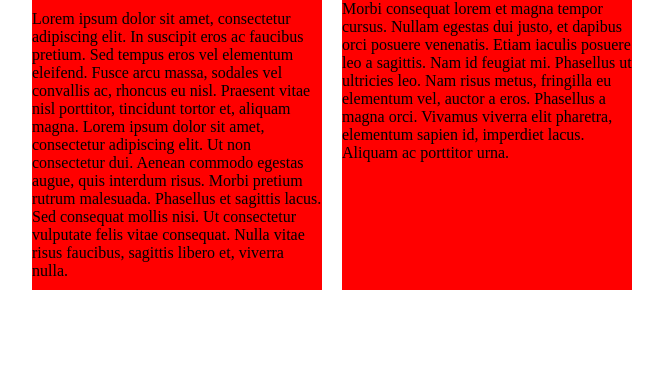
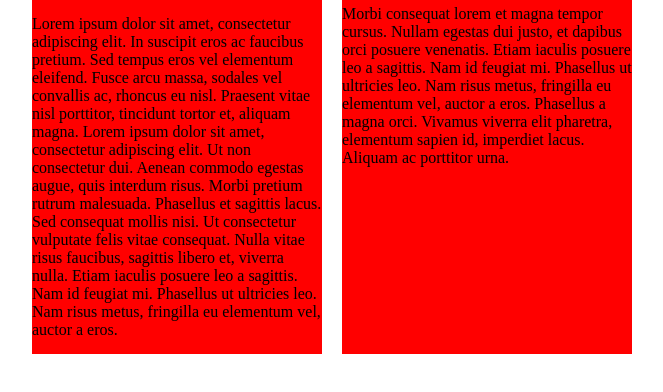
Before and after one commit to agenceepsilon/jquery-equalizr, a website: page index.html in a window 1280 px wide. Shown: the whole page, without its empty margins (308-971 px from the left). Drawn offline with nearby package versions, Linux system fonts and the light colour scheme.

Commit message:
Better variables names

```diff
--- a/index.html
+++ b/index.html
@@ -30,25 +30,27 @@
             width: 290px;
             float: left;
         }
-        .col:first-child {
-            margin-right: 20px;
+        .col + .col {
+            margin-left: 20px;
         }
     </style>
 </head>
 <body>
 <div class="wrapper">
     <div class="row clearfix">
-        <div class="col" style="padding: 10px 0;">
+        <div class="col" style="padding: 15px 0;">
             <div class="module">
                 Lorem ipsum dolor sit amet, consectetur adipiscing elit. In suscipit eros ac faucibus pretium. Sed
                 tempus eros vel elementum eleifend. Fusce arcu massa, sodales vel convallis ac, rhoncus eu nisl.
                 Praesent vitae nisl porttitor, tincidunt tortor et, aliquam magna. Lorem ipsum dolor sit amet,
                 consectetur adipiscing elit. Ut non consectetur dui. Aenean commodo egestas augue, quis interdum risus.
                 Morbi pretium rutrum malesuada. Phasellus et sagittis lacus. Sed consequat mollis nisi. Ut consectetur
-                vulputate felis vitae consequat. Nulla vitae risus faucibus, sagittis libero et, viverra nulla.
+                vulputate felis vitae consequat. Nulla vitae risus faucibus, sagittis libero et, viverra nulla. Etiam
+                iaculis posuere leo a sagittis. Nam id feugiat mi. Phasellus ut ultricies leo. Nam risus metus,
+                fringilla eu elementum vel, auctor a eros.
             </div>
         </div>
-        <div class="col">
+        <div class="col" style="padding: 5px 0;">
             <div class="module">
                 Morbi consequat lorem et magna tempor cursus. Nullam egestas dui justo, et dapibus orci posuere
                 venenatis. Etiam iaculis posuere leo a sagittis. Nam id feugiat mi. Phasellus ut ultricies leo. Nam
--- a/jquery.equalizr.js
+++ b/jquery.equalizr.js
@@ -28,19 +28,19 @@
             }
 
             function findHeight(){
-                var $maxHeight = 0;
+                var $elemMaxHeight = 0;
 
                 $($elemChild).each(function(){
                     var $elemChildOuterHeight = $(this).outerHeight();
 
                     // Find the most height beetween each childs elements
-                    if($maxHeight > $elemChildOuterHeight){
-                        $maxHeight = $maxHeight;
+                    if($elemMaxHeight > $elemChildOuterHeight){
+                        $elemMaxHeight = $elemMaxHeight;
                     } else {
-                        $maxHeight = $elemChildOuterHeight;
+                        $elemMaxHeight = $elemChildOuterHeight;
                     }
                 });
-                initHeight($maxHeight);
+                initHeight($elemMaxHeight);
             }
 
             function initHeight(maxHeight){
```
Also changed, not shown: jquery.equalizr.min.js.
